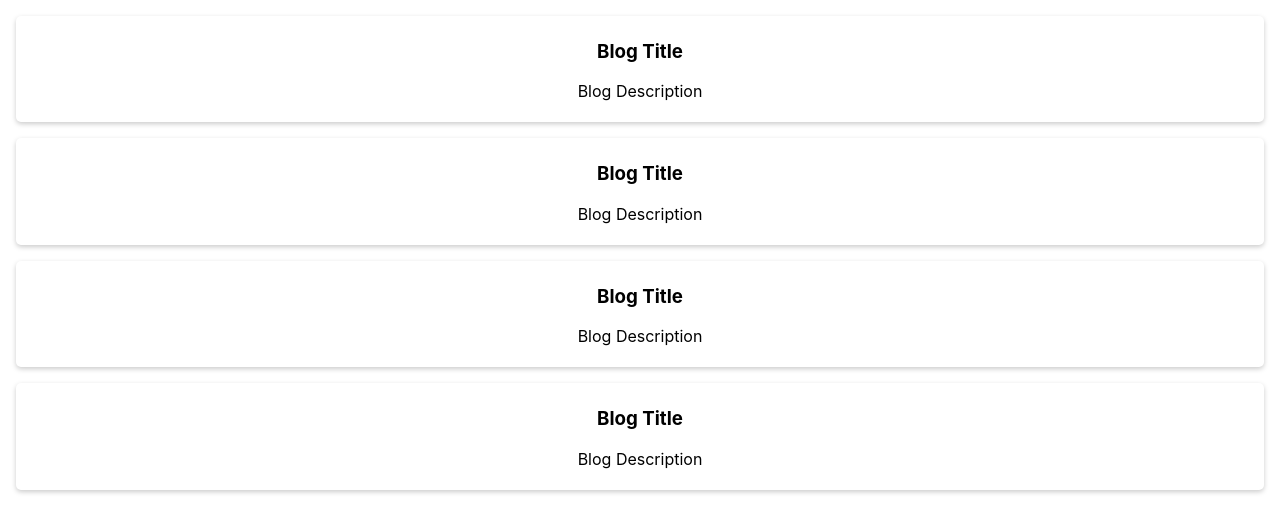
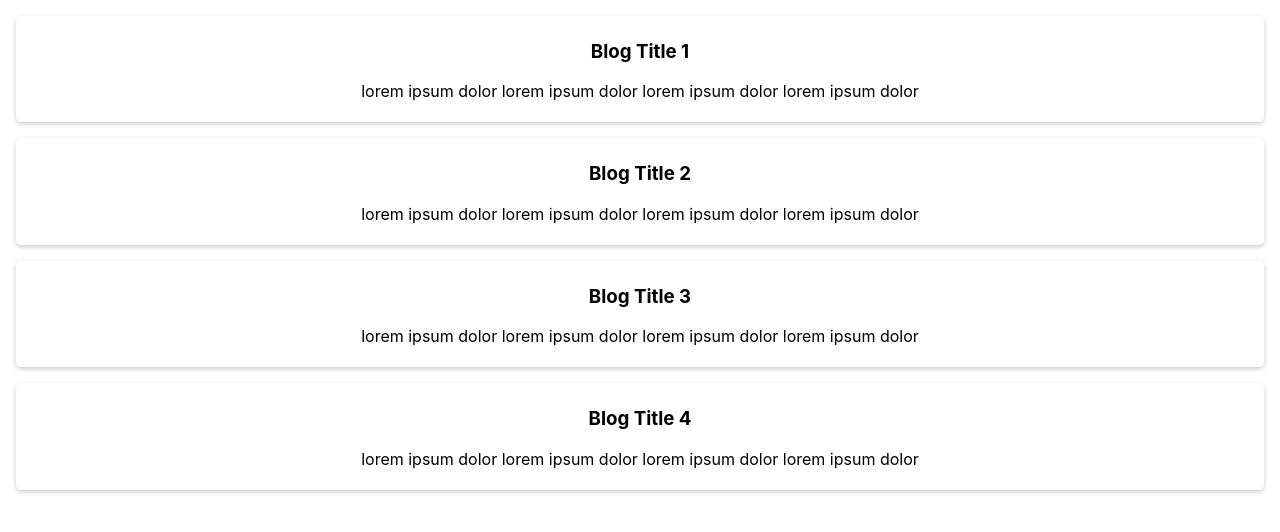
Before and after one commit to malgafour/React, a React (Create React App) app: page / in a window 1280 px wide. Shown: the top 532 px of the page. Built offline with nearby package versions, Linux system fonts and the light colour scheme.

Commit message:
add props

```diff
--- a/src/App.js
+++ b/src/App.js
@@ -24,13 +24,8 @@
    }];
 
   const blogCards = BlogObjArr.map((item ,pos) => {
-      console.log(item);
-      return(
-        <BlogCard key={pos} />
-      //   <div className="cardPadding" style={CardStyleObject} key={item.id}>
-      //   <h3>{item.title}</h3>
-      //   <p>{item.description}</p>
-      // </div>
+       return(
+        <BlogCard key={pos} title={item.title} description={item.description} id={item.id} />
       )
   });
 
--- a/src/blogCard.js
+++ b/src/blogCard.js
@@ -1,10 +1,11 @@
 import React from 'react';
 
-const BlogCard = () =>{
+const BlogCard = (props) =>{
+    console.log(props);
     return(
         <div className="cardPadding">
-            <h3>Blog Title</h3>
-            <p>Blog Description</p>
+            <h3>{props.title}</h3>
+            <p>{props.description}</p>
         </div>
     );
 }
```
